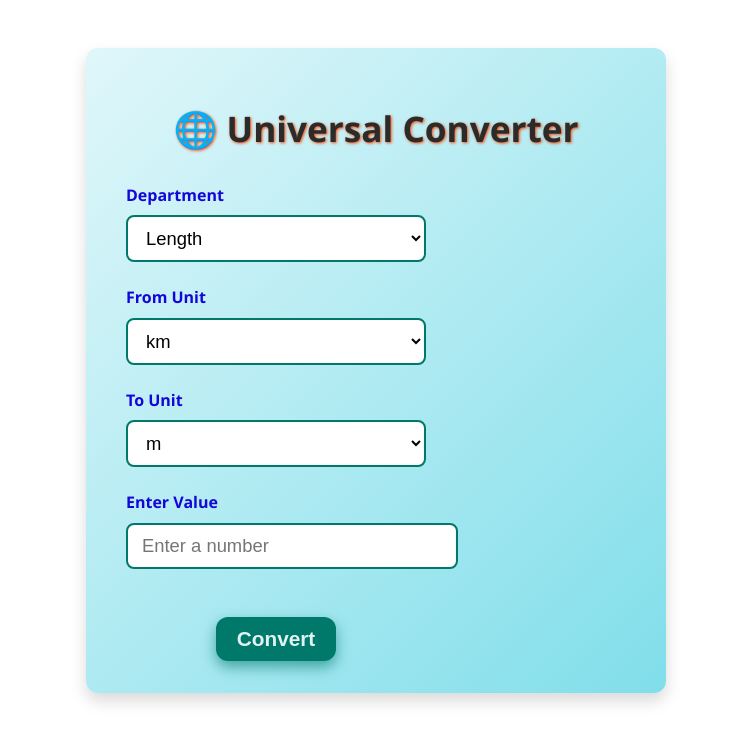
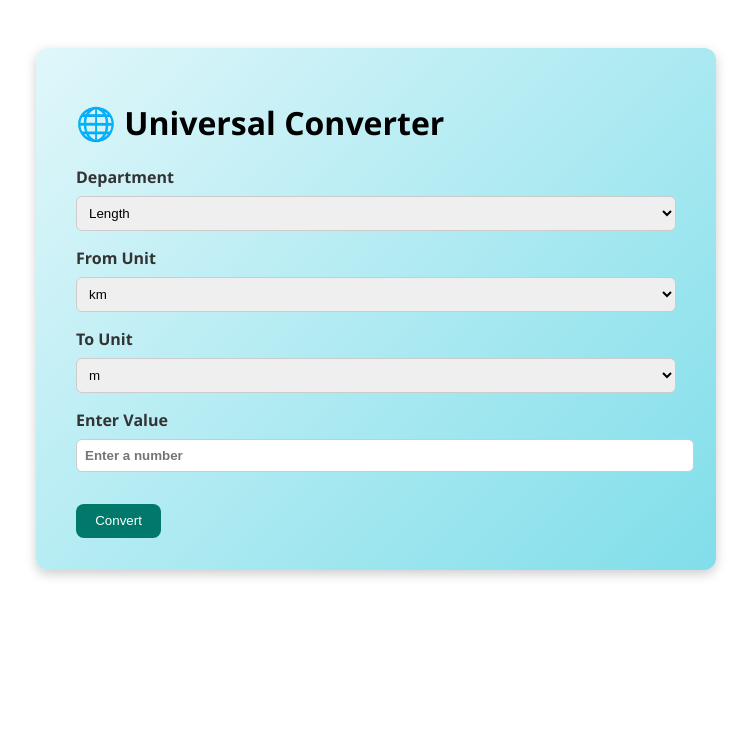
Before and after one commit to hagerSe/universal-Conversion, a Next.js app: page / in a window 1280 px wide. Shown: the top 742 px of the page, without its empty margins (264-1015 px from the left). Built offline with nearby package versions, Linux system fonts and the light colour scheme.

Commit message:
Update: fixed units and full converter

```diff
--- a/app/page.module.css
+++ b/app/page.module.css
@@ -1,107 +1,72 @@
 .container {
-  max-width: 500px;
+  max-width: 600px;
   margin: 3rem auto;
   padding: 2rem 2.5rem;
   border-radius: 12px;
   background: linear-gradient(135deg, #e0f7fa, #80deea);
   font-family: 'Segoe UI', Tahoma, Geneva, Verdana, sans-serif;
-  box-shadow: 0 8px 16px rgba(0,0,0,0.15);
-  color: #2a2c2c;
-}
-
-.formColumn {
-  width: 300px;
-  display: flex;
-  flex-direction: column;
-}
-
-.title {
-  text-align: center;
-  font-size: 2.2rem;
-  margin-bottom: 2rem;
-  font-weight: 700;
-  text-shadow: 1px 1px 3px #f84606;
+  box-shadow: 0 4px 12px rgba(0, 0, 0, 0.2);
 }
 
 .label {
-  font-weight: 600;
-  margin-bottom: 0.6rem;
-  color: #1406d9;
+  display: block;
+  margin-bottom: 0.5rem;
+  font-weight: bold;
+  color: #333;
 }
 
-.select,
 .input {
   width: 100%;
-  padding: 10px 14px;
-  font-size: 1.15rem;
-  border-radius: 8px;
-  border: 2px solid #00796b;
-  outline: none;
-  margin-bottom: 1.5rem;
-  background-color: white;
+  padding: 0.5rem;
+  margin-bottom: 1rem;
+  border-radius: 6px;
+  border: 1px solid #ccc;
+  color: green;
+  font-weight: bold;
 }
 
-.select:hover,
-.input:hover,
-.select:focus,
-.input:focus {
-  border-color: #004d40;
-}
-
-/* Button group: side by side with spacing */
-.buttonGroup {
-  display: flex;
-  justify-content: center;
-  gap: 2rem; /* space between buttons */
-  margin-top: 1.5rem;
+.select {
+  width: 100%;
+  padding: 0.5rem;
+  margin-bottom: 1rem;
+  border-radius: 6px;
+  border: 1px solid #ccc;
 }
 
 .button {
-  width: 120px;
-  padding: 10px 0;
-  font-size: 1.3rem;
-  font-weight: 700;
+  background-color: #00796b;
+  color: white;
+  padding: 0.6rem 1.2rem;
+  border-radius: 8px;
   border: none;
-  border-radius: 12px;
-  background-color: #00796b;
-  color: #e0f2f1;
   cursor: pointer;
-  box-shadow: 0 6px 14px rgba(0, 121, 107, 0.6);
-  transition: background-color 0.3s ease;
-  user-select: none;
+  margin-top: 1rem;
 }
 
 .button:hover {
   background-color: #004d40;
 }
 
-.result {
+.outputBox {
   margin-top: 1.5rem;
-  font-weight: 700;
-  font-size: 1.45rem;
-  text-align: center;
-  background: #b2dfdb;
   padding: 1rem;
-  border-radius: 10px;
-  box-shadow: inset 0 0 10px #004d40aa;
-  user-select: text;
+  background-color: #fff;
+  border-radius: 8px;
+  border: 1px solid #ccc;
 }
 
-.steps {
-  margin-top: 1rem;
-  background: #e0f2f1;
-  padding: 1rem;
-  font-family: monospace;
-  white-space: pre-wrap;
-  border-radius: 10px;
-  color: #b71c1c;
-  box-shadow: inset 0 0 14px #004d4055;
-  user-select: text;
+.resultLabel {
+  font-weight: bold;
+  color: #222;
 }
 
-.error {
-  color: #b71c1c;
-  font-weight: 700;
+.resultValue {
+  font-weight: bold;
+  color: #00695c;
+}
+
+.step {
+  color: red;
+  font-size: 0.95rem;
   margin-top: 1rem;
-  text-align: center;
 }
--- a/app/page.tsx
+++ b/app/page.tsx
@@ -13,7 +13,7 @@ const departments: Record<string, Department> = {
   Mass: { base: "kg", allowNegative: false, units: { t: 1000, kg: 1, g: 0.001, mg: 1e-6, lb: 0.453592, oz: 0.0283495 } },
   Time: { base: "s", allowNegative: false, units: { yr: 31536000, wk: 604800, day: 86400, hr: 3600, min: 60, s: 1 } },
   Temperature: { allowNegative: true, units: ["C", "F", "K"] },
-  ElectricCurrent: { base: "A", allowNegative: true, units: { kA: 1000, A: 1, mA: 0.001, μA: 0.000001 } },
+  ElectricCurrent: { base: "A", allowNegative: true, units: { kA: 1000, A: 1, mA: 0.001, "μA": 0.000001 } },
   AmountOfSubstance: { base: "mol", allowNegative: false, units: { mol: 1, mmol: 0.001 } },
   LuminousIntensity: { base: "cd", allowNegative: false, units: { cd: 1 } },
   Area: { base: "m²", allowNegative: false, units: { "km²": 1e6, "m²": 1, "cm²": 1e-4, "mm²": 1e-6, acre: 4046.86, "ft²": 0.092903 } },
@@ -28,7 +28,6 @@ const departments: Record<string, Department> = {
   Density: { base: "kg/m³", allowNegative: false, units: { "kg/m³": 1, "g/cm³": 1000, "lb/ft³": 16.0185 } },
 };
 
-// Properly typed function
 const isUnitArray = (units: Record<string, number> | readonly string[]): units is readonly string[] => {
   return Array.isArray(units);
 };
@@ -66,7 +65,6 @@ export default function Home() {
   const [err, setErr] = useState<string>("");
 
   useEffect(() => {
-    // Reset units when department changes
     const units = departments[dept].units;
     if (isUnitArray(units)) {
       setFromUnit(units[0]);
@@ -197,7 +195,4 @@ export default function Home() {
       </div>
     </div>
   );
-  // Add this comment somewhere near the top:
-console.log("Force redeploy test");
-
 }
```
